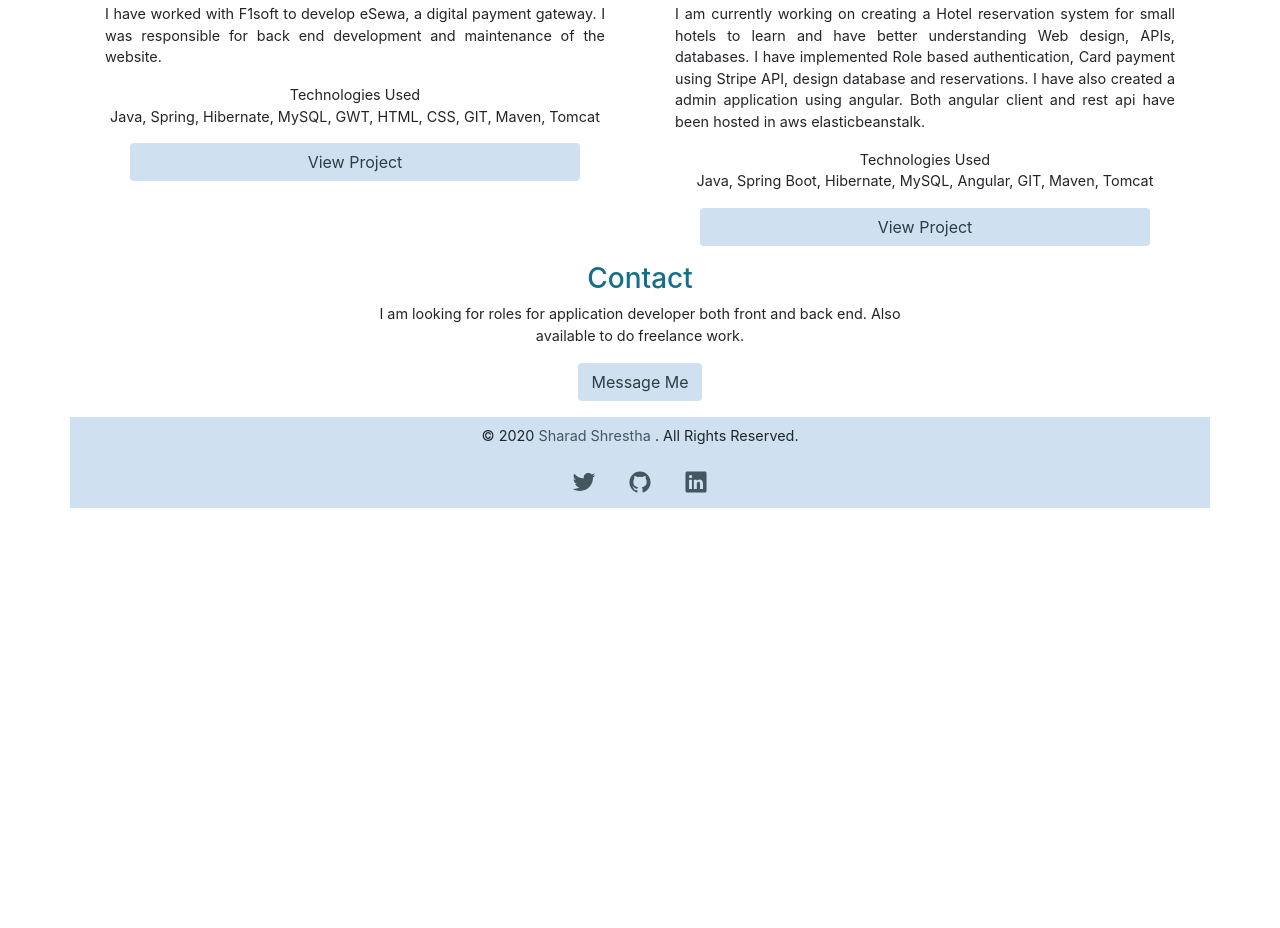
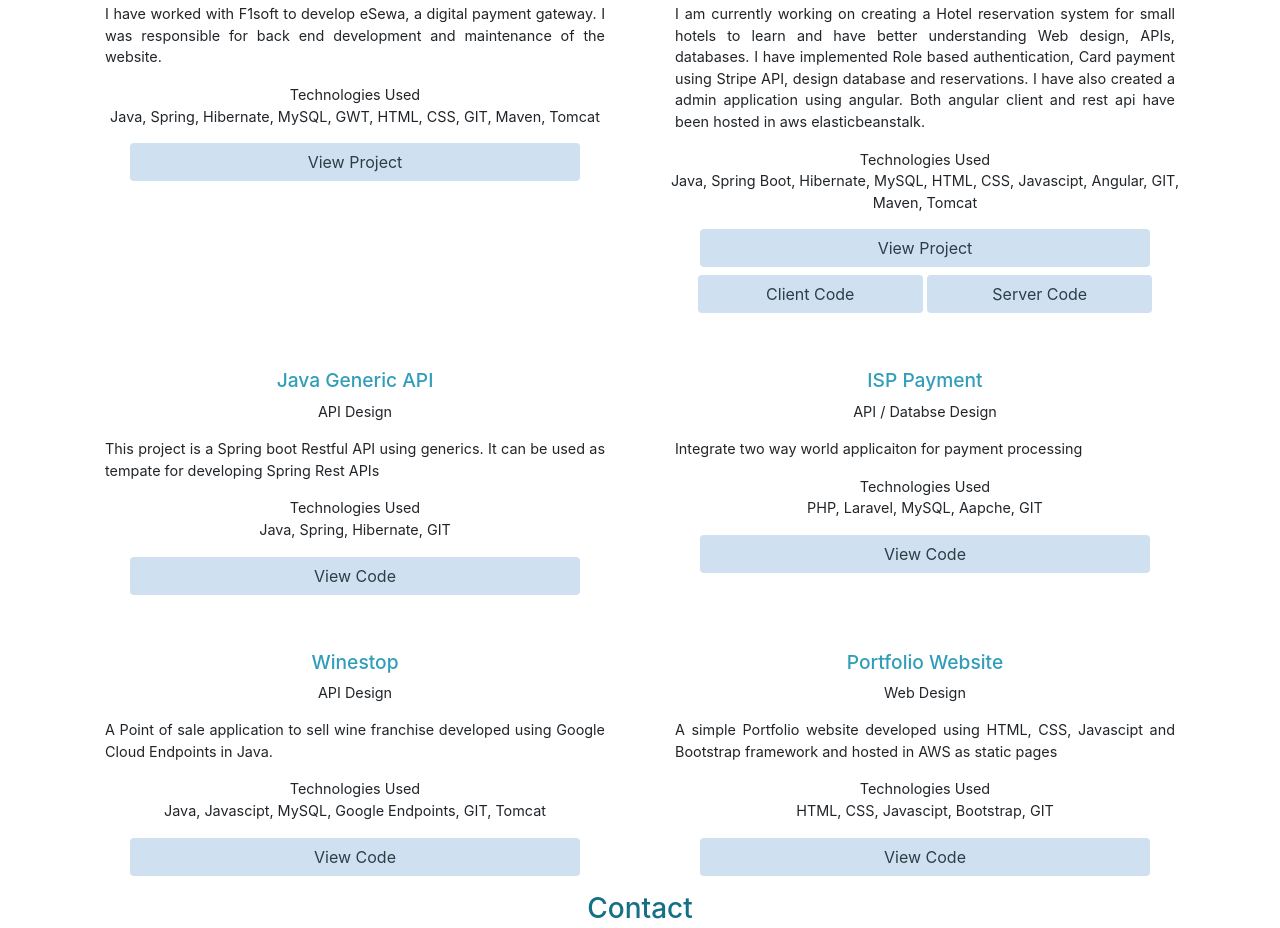
Before and after one commit to invincibleelf/portfolio, a plain HTML site: page work.html in a window 1280 px wide. Shown: the part 453-1381 px from the top of the page. Before the commit the page ends 961 px from the top, so only its background shows below. Drawn offline with nearby package versions, Linux system fonts and the light colour scheme.

Commit message:
Add additional projects

```diff
--- a/work.html
+++ b/work.html
@@ -90,11 +90,78 @@
                 <p class="mb-0">Technologies Used</p>
                 <div class="row">
                   <p class="col">
-                    Java, Spring Boot, Hibernate, MySQL, Angular, GIT, Maven, Tomcat
+                    Java, Spring Boot, Hibernate, MySQL, HTML, CSS, Javascipt, Angular, GIT, Maven, Tomcat
                   </p>
                 </div>
               </div>
-              <a class="col-10 btn background-btn" href="http://hotelclient.ap-southeast-2.elasticbeanstalk.com" target="_blank">View Project</a>
+              <a class="col-10 btn background-btn mb-2" href="http://hotelclient.ap-southeast-2.elasticbeanstalk.com" target="_blank">View Project</a>
+              <a class="col-5 btn background-btn" href="https://github.com/invincibleelf/littleHotelClient" target="_blank">Client Code</a>
+              <a class="col-5 btn background-btn" href="https://github.com/invincibleelf/littleHotelServer" target="_blank">Server Code</a>
+            </div>
+          </div>
+          <div class="row text-center mt-4 ">
+            <div class="col-sm 12 col-md-6 mb-3">
+              <h4 class="pt-3">Java Generic API</h4>
+              <p>API Design</p>
+              <p class="work-details">This project is a Spring boot Restful API using generics. It can be used as tempate for developing Spring Rest
+                APIs </p>
+              <div class="col-12">
+                <p class="mb-0">Technologies Used</p>
+                <div class="row">
+                  <p class="col">
+                    Java, Spring, Hibernate, GIT
+                  </p>
+                </div>
+              </div>
+              <a class="col-10 btn background-btn" href="https://github.com/invincibleelf/genericApi" target="_blank">View Code</a>
+            </div>
+
+            <div class="col-sm 12 col-md-6 mb-3">
+              <h4 class="pt-3">ISP Payment</h4>
+              <p>API / Databse Design</p>
+              <p class="work-details">Integrate two way world applicaiton for payment processing
+              <div class="col-12">
+                <p class="mb-0">Technologies Used</p>
+                <div class="row">
+                  <p class="col">
+                    PHP, Laravel, MySQL, Aapche, GIT
+                  </p>
+                </div>
+              </div>
+              <a class="col-10 btn background-btn" href="https://github.com/invincibleelf/isp_back" target="_blank">View Code</a>
+            </div>
+          </div>
+
+          <div class="row text-center mt-4 ">
+            <div class="col-sm 12 col-md-6 mb-3">
+              <h4 class="pt-3">Winestop</h4>
+              <p>API Design</p>
+              <p class="work-details">A Point of sale application to sell wine franchise developed using Google Cloud Endpoints in Java. </p>
+              <div class="col-12">
+                <p class="mb-0">Technologies Used</p>
+                <div class="row">
+                  <p class="col">
+                    Java, Javascipt, MySQL, Google Endpoints, GIT, Tomcat
+                  </p>
+                </div>
+              </div>
+              <a class="col-10 btn background-btn" href="https://github.com/invincibleelf/winestop" target="_blank">View Code</a>
+            </div>
+
+            <div class="col-sm 12 col-md-6 mb-3">
+              <h4 class="pt-3">Portfolio Website</h4>
+              <p>Web Design</p>
+              <p class="work-details">A simple Portfolio website developed using HTML, CSS, Javascipt and Bootstrap framework and hosted in AWS as
+                static pages</p>
+              <div class="col-12">
+                <p class="mb-0">Technologies Used</p>
+                <div class="row">
+                  <p class="col">
+                    HTML, CSS, Javascipt, Bootstrap, GIT
+                  </p>
+                </div>
+              </div>
+              <a class="col-10 btn background-btn" href="https://github.com/invincibleelf/portfolio" target="_blank">View Code</a>
             </div>
           </div>
         </div>
```
